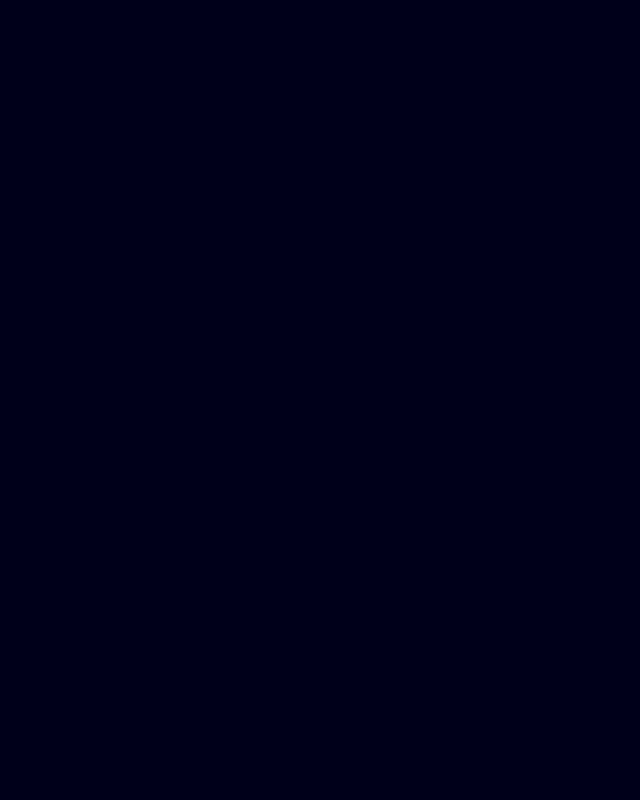
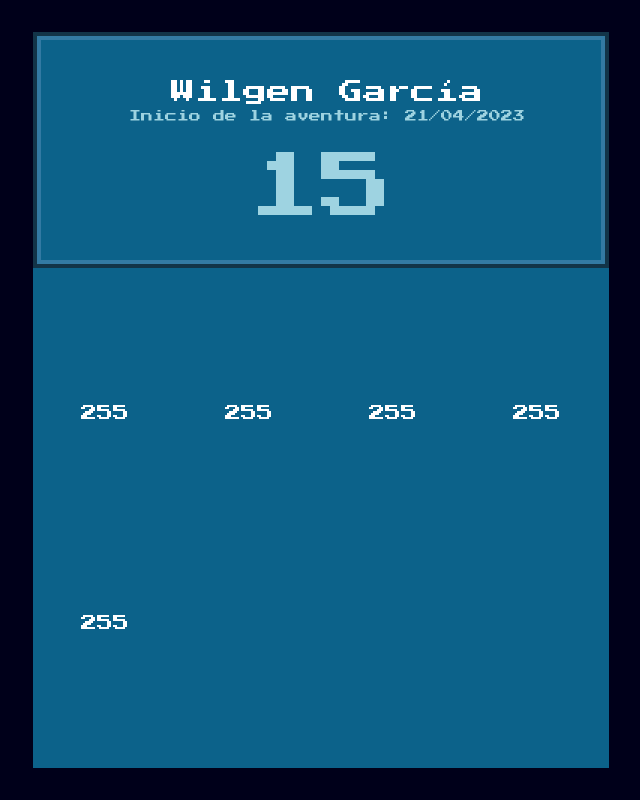
Before and after one commit to Wilgen01/pokedoro, an Angular app: page /box in a window 1280 px wide. Before the commit this address led to /. Shown: the whole page, without its empty margins (319-959 px from the left). Built offline with nearby package versions, Linux system fonts and the light colour scheme.

Commit message:
box component

```diff
--- /dev/null
+++ b/src/app/pages/box/box.component.html
@@ -0,0 +1,26 @@
+<div class="h-screen flex">
+    <section class="container max-w-xl xl:w-6/12 m-auto sm:w-full min-w-min overflow-hidden">
+        <div class="w-full py-10 bg-custom-teal border-4 border-custom-dark-teal relative custom-border">
+            <h1 class="text-2xl ml-3 text-center">Wilgen García</h1>
+            <p class="text-xs text-cyan-100/75 ml-3 text-center">{{'Inicio de la aventura: 21/04/2023'}}</p>
+            <p class="md:text-7xl text-6xl text-cyan-100/75 text-center mt-7">15</p>
+        </div>
+        <div class="w-full py-10 min-h-[500px] bg-custom-teal grid items-center grid-cols-3 md:grid-cols-4">
+            <div class="text-center">
+                <p>255</p>
+            </div>
+            <div class="text-center">
+                <p>255</p>
+            </div>
+            <div class="text-center">
+                <p>255</p>
+            </div>
+            <div class="text-center">
+                <p>255</p>
+            </div>
+            <div class="text-center">
+                <p>255</p>
+            </div>
+        </div>
+    </section>
+</div>
--- /dev/null
+++ b/src/app/pages/box/box.component.scss
@@ -0,0 +1,8 @@
+.custom-border::after{
+    content: ' ';
+    position: absolute;
+    top: 0;
+    width: 100%;
+    height: 100%;
+    border: 4px solid #337aa3;
+}
--- a/src/app/pages/home/home.component.html
+++ b/src/app/pages/home/home.component.html
@@ -1,4 +1,5 @@
-<section class="container max-w-xl xl:w-6/12 m-auto xl:mt-5 sm:w-full min-w-min overflow-hidden">
+<div class="h-screen flex">
+    <section class="container max-w-xl xl:w-6/12 m-auto sm:w-full min-w-min overflow-hidden">
         <div class="w-full py-10 bg-custom-teal border-4 border-custom-dark-teal relative custom-border">
             <h1 class="text-2xl ml-3 text-center">Wilgen García</h1>
             <p class="text-xs text-cyan-100/75 ml-3 text-center">{{'Inicio de la aventura: 21/04/2023'}}</p>
@@ -11,9 +12,10 @@
             <button *ngIf="this.isRunning" class="bg-custom-red hover:bg-custom-lightred p-4 w-full" (click)="stopTimer()">Detener</button>
             <button *ngIf="this.isSpawn || this.isPokeballUsed" [disabled]="this.isPokeballUsed" class="bg-custom-red hover:bg-custom-lightred p-4 w-full" (click)="catchPokemon()">Capturar</button>
             <div class="grid grid-cols-2 gap-3 mt-2">
-            <button class="bg-custom-steelblue hover:bg-opacity-90 p-4">Caja</button>
+                <button class="bg-custom-steelblue hover:bg-opacity-90 p-4" routerLink="/box">Caja</button>
                 <button class="bg-custom-dark-teal hover:bg-opacity-90 p-4 text-ellipsis overflow-clip">Opiciones</button>
 
             </div>
         </div>
     </section>
+</div>
--- a/src/app/pages/pages-routing.module.ts
+++ b/src/app/pages/pages-routing.module.ts
@@ -1,11 +1,16 @@
 import { NgModule } from '@angular/core';
 import { RouterModule, Routes } from '@angular/router';
 import { HomeComponent } from './home/home.component';
+import { BoxComponent } from './box/box.component';
 
 const routes: Routes = [
   {
     path: '',
     component: HomeComponent
+  },
+  {
+    path: 'box',
+    component: BoxComponent
   }
 ];
 
--- a/src/app/pages/pages.module.ts
+++ b/src/app/pages/pages.module.ts
@@ -6,11 +6,13 @@ import { HomeComponent } from './home/home.component';
 import { TextBoxModule } from '../shared/components/text-box/text-box.module';
 import { PomodoroService } from '../shared/services/pomodoro/pomodoro.service';
 import { PlaygroundModule } from '../shared/components/playground/playground.module';
+import { BoxComponent } from './box/box.component';
 
 
 @NgModule({
   declarations: [
-    HomeComponent
+    HomeComponent,
+    BoxComponent
   ],
   imports: [
     CommonModule,
--- a/src/app/shared/components/text-box/text-box.component.ts
+++ b/src/app/shared/components/text-box/text-box.component.ts
@@ -27,7 +27,7 @@ export class TextBoxComponent implements OnInit, OnChanges , OnDestroy{
 
   ngOnDestroy() {
     this.destroy$.next(true);
-    this.destroy$.unsubscribe();
+    this.destroy$.complete();
   }
 
   private animateText() {
```
Also changed, not shown: src/app/pages/box/box.component.ts (added, +10 -0 lines), 1 other file (tests, documents, lock files or other folders). Lines whose indentation alone changed are shown as unchanged.
